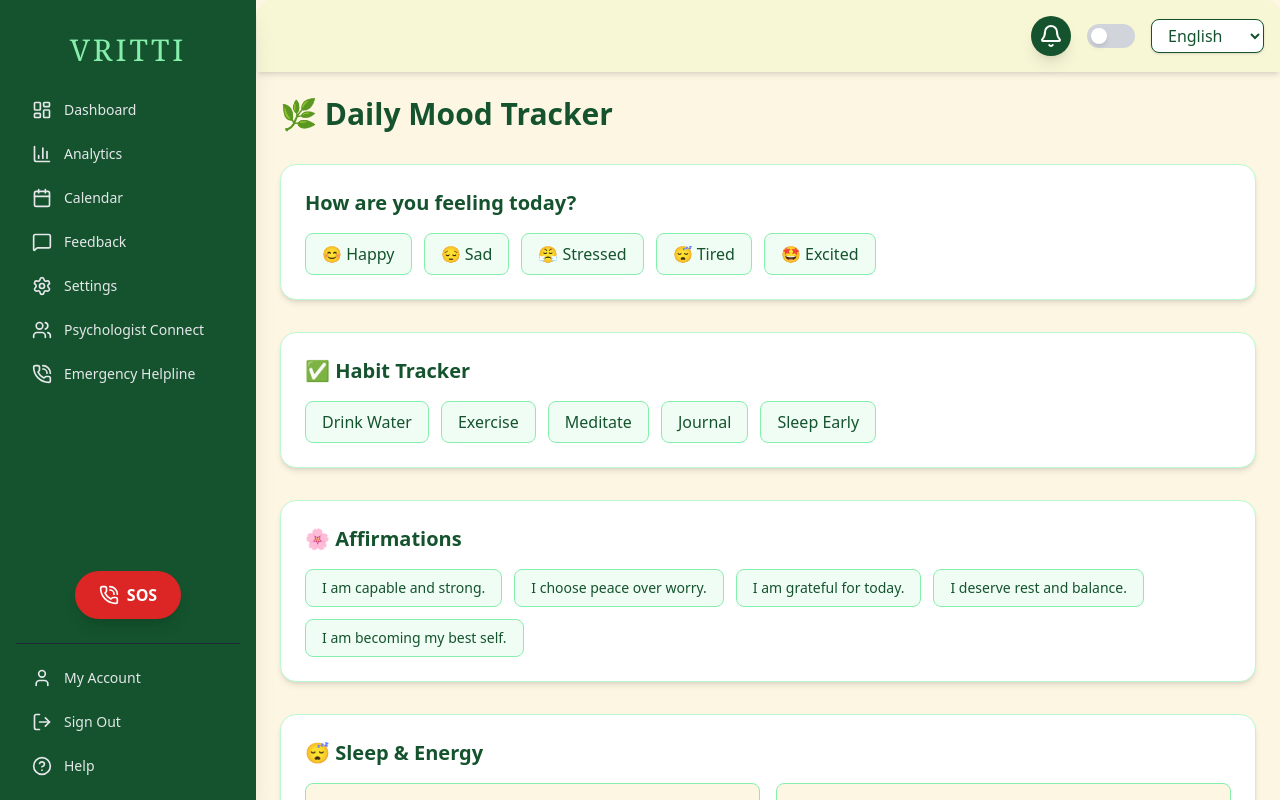
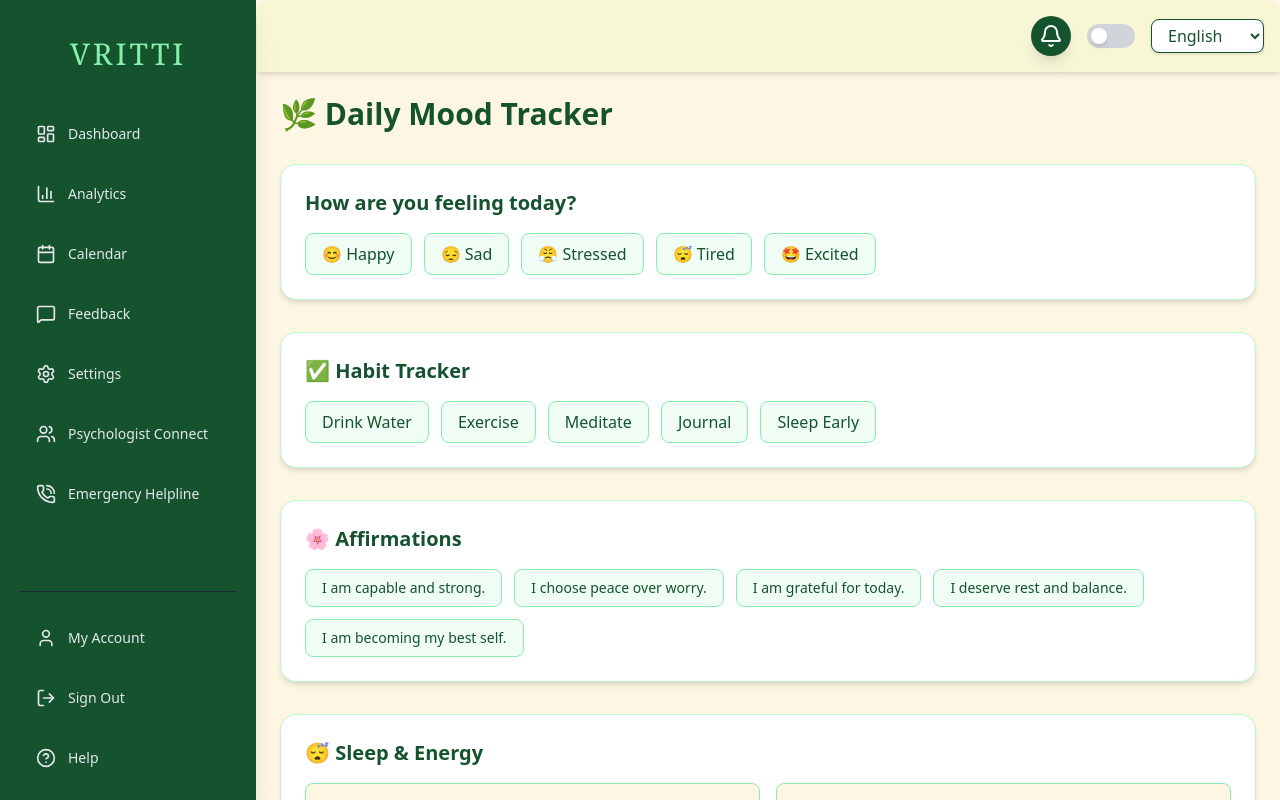
Before and after one commit to ShreyaM24/Vritti, a React (Vite) app in the folder frontend/: page /daily-mood-tracker in a window 1280 px wide. Built offline with nearby package versions, Linux system fonts and the light colour scheme.

Commit message:
removed sos button

```diff
--- a/frontend/src/components/Sidebar.jsx
+++ b/frontend/src/components/Sidebar.jsx
@@ -1,4 +1,3 @@
-// src/components/Sidebar.jsx
 import React from "react";
 import {
   LayoutDashboard,
@@ -22,18 +21,54 @@ const Sidebar = () => {
   const { t } = useTranslation();
 
   const menuItems = [
-    { icon: <LayoutDashboard size={20} />, label: t("sidebar.dashboard"), path: "/dashboard" },
-    { icon: <BarChart3 size={20} />, label: t("sidebar.analytics"), path: "/analytics" },
-    { icon: <Calendar size={20} />, label: t("sidebar.calendar"), path: "/calendar" },
-    { icon: <MessageSquare size={20} />, label: t("sidebar.feedback"), path: "/feedback" },
-    { icon: <Settings size={20} />, label: t("sidebar.settings"), path: "/settings" },
-    { icon: <Users size={20} />, label: t("sidebar.psychologist_connect"), path: "/doctor" },
-    { icon: <PhoneCall size={20} />, label: t("sidebar.emergency_helpline"), path: "/emergency-helpline" },
+    {
+      icon: <LayoutDashboard size={20} />,
+      label: t("sidebar.dashboard"),
+      path: "/dashboard",
+    },
+    {
+      icon: <BarChart3 size={20} />,
+      label: t("sidebar.analytics"),
+      path: "/analytics",
+    },
+    {
+      icon: <Calendar size={20} />,
+      label: t("sidebar.calendar"),
+      path: "/calendar",
+    },
+    {
+      icon: <MessageSquare size={20} />,
+      label: t("sidebar.feedback"),
+      path: "/feedback",
+    },
+    {
+      icon: <Settings size={20} />,
+      label: t("sidebar.settings"),
+      path: "/settings",
+    },
+    {
+      icon: <Users size={20} />,
+      label: t("sidebar.psychologist_connect"),
+      path: "/doctor",
+    },
+    {
+      icon: <PhoneCall size={20} />,
+      label: t("sidebar.emergency_helpline"),
+      path: "/emergency-helpline",
+    },
   ];
 
   const bottomMenu = [
-    { icon: <User size={20} />, label: t("sidebar.my_account"), path: "/account" },
-    { icon: <LogOut size={20} />, label: t("sidebar.sign_out"), path: "/login" },
+    {
+      icon: <User size={20} />,
+      label: t("sidebar.my_account"),
+      path: "/account",
+    },
+    {
+      icon: <LogOut size={20} />,
+      label: t("sidebar.sign_out"),
+      path: "/login",
+    },
   ];
 
   return (
@@ -45,17 +80,17 @@ const Sidebar = () => {
                  bg-green-900 text-white
                  dark:bg-gray-950 dark:text-gray-100
                  h-screen flex flex-col justify-between
-                 p-4 shadow-xl z-50 transition-colors duration-300"
+                 p-5 shadow-xl z-50 transition-colors duration-300"
     >
       {/* Logo */}
-      <div className="flex flex-col items-center mb-6 mt-4">
+      <div className="flex flex-col items-center mb-8 mt-4">
         <h1 className="text-3xl font-serif tracking-widest text-green-300 dark:text-green-400">
           VRITTI
         </h1>
       </div>
 
-      {/* Top Menu items */}
-      <div className="flex-1 flex flex-col justify-start space-y-2">
+      {/* Top Menu Items */}
+      <div className="flex-1 flex flex-col justify-start space-y-4 mt-2">
         {menuItems.map((item, i) => (
           <SidebarItem
             key={i}
@@ -67,26 +102,8 @@ const Sidebar = () => {
         ))}
       </div>
 
-      {/* SOS Button */}
-      <div className="flex justify-center my-6">
-        <motion.button
-          whileHover={{ scale: 1.05, boxShadow: "0 0 15px rgba(255,0,0,0.5)" }}
-          whileTap={{ scale: 0.95 }}
-          initial={{ scale: 0 }}
-          animate={{ scale: 1 }}
-          transition={{ type: "spring", stiffness: 120, damping: 12 }}
-          onClick={() => navigate("/sos")}
-          className="flex items-center gap-2 px-6 py-3 rounded-full
-                     bg-red-600 text-white font-semibold shadow-lg transition
-                     hover:bg-red-700 dark:bg-red-700 dark:hover:bg-red-800"
-        >
-          <PhoneCall size={20} />
-          {t("sidebar.sos")}
-        </motion.button>
-      </div>
-
-      {/* Bottom menu + Help */}
-      <div className="space-y-2 border-t border-gray-800 dark:border-gray-700 pt-4">
+      {/* Bottom Menu */}
+      <div className="space-y-4 border-t border-gray-800 dark:border-gray-700 pt-6 mt-6">
         {bottomMenu.map((item, i) => (
           <SidebarItem
             key={i}
@@ -96,6 +113,7 @@ const Sidebar = () => {
             onClick={() => navigate(item.path)}
           />
         ))}
+
         <SidebarItem
           icon={<HelpCircle size={20} />}
           label={t("sidebar.help")}
@@ -111,12 +129,15 @@ const SidebarItem = ({ icon, label, active, onClick }) => {
   return (
     <motion.div
       onClick={onClick}
-      whileHover={{ scale: 1.05, boxShadow: "0 0 12px rgba(0,0,0,0.4)" }}
-      whileTap={{ scale: 0.95 }}
+      whileHover={{
+        scale: 1.04,
+        boxShadow: "0 0 12px rgba(0,0,0,0.35)",
+      }}
+      whileTap={{ scale: 0.96 }}
       initial={{ opacity: 0, x: -20 }}
       animate={{ opacity: 1, x: 0 }}
       transition={{ type: "spring", stiffness: 120, damping: 15 }}
-      className={`flex items-center gap-3 px-4 py-2 rounded-2xl cursor-pointer text-sm transition
+      className={`flex items-center gap-3 px-4 py-3 rounded-2xl cursor-pointer text-sm font-medium transition-all duration-300
         ${
           active
             ? "bg-green-600 text-white dark:bg-green-500 dark:text-white"
```
